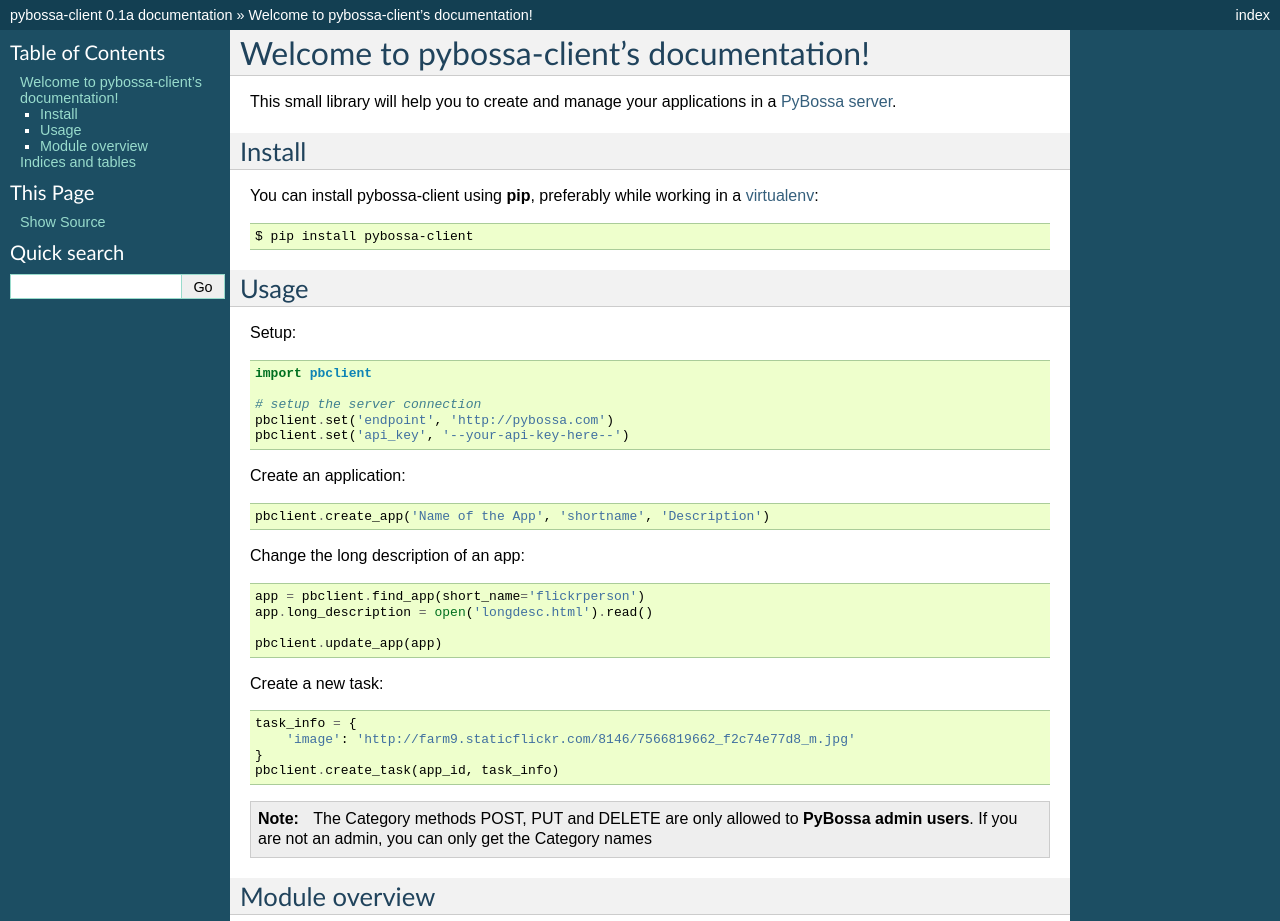
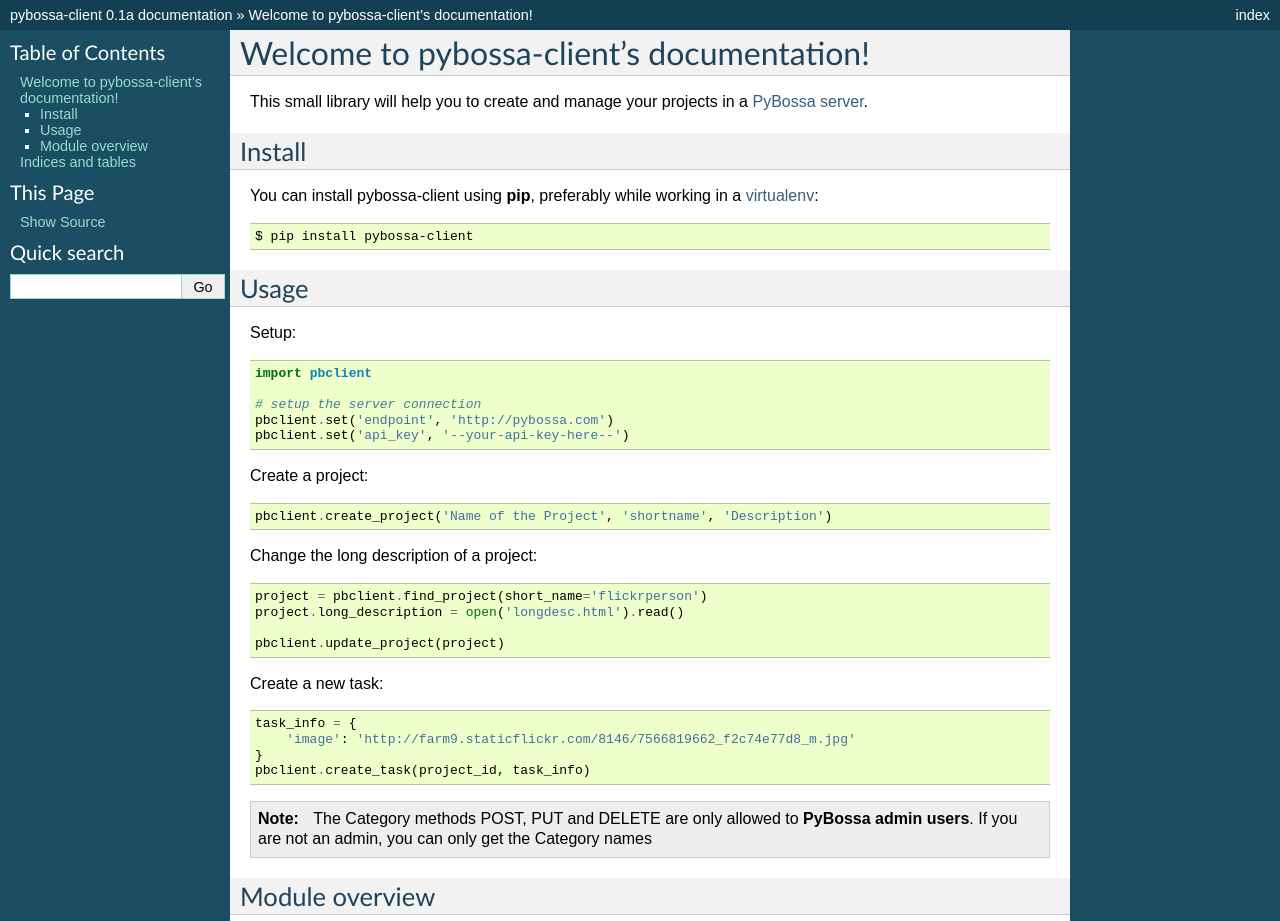
Before and after one commit to Scifabric/pybossa-client, a Sphinx documentation site: the page built from docs/index.rst, in a window 1280 px wide, cut to the strip 0-921 px from the top of the page. Built offline with Sphinx 7.4.7, drawn with Linux system fonts in a browser that asks for light colours.

Commit message:
Rename app->project in docs

```diff
--- a/docs/index.rst
+++ b/docs/index.rst
@@ -6,7 +6,7 @@
 Welcome to pybossa-client's documentation!
 ==========================================
 
-This small library will help you to create and manage your applications in
+This small library will help you to create and manage your projects in
 a `PyBossa server <http://pybossa.com>`_.
 
 Install
@@ -28,23 +28,23 @@
     pbclient.set('endpoint', 'http://pybossa.com')
     pbclient.set('api_key', '--your-api-key-here--')
 
-Create an application::
+Create a project::
 
-    pbclient.create_app('Name of the App', 'shortname', 'Description')
+    pbclient.create_project('Name of the Project', 'shortname', 'Description')
 
-Change the long description of an app::
+Change the long description of a project::
 
-    app = pbclient.find_app(short_name='flickrperson')
-    app.long_description = open('longdesc.html').read()
+    project = pbclient.find_project(short_name='flickrperson')
+    project.long_description = open('longdesc.html').read()
 
-    pbclient.update_app(app)
+    pbclient.update_project(project)
 
 Create a new task::
 
     task_info = {
         'image': 'http://farm9.staticflickr.com/8146/7566819662_f2c74e77d8_m.jpg'
     }
-    pbclient.create_task(app_id, task_info)
+    pbclient.create_task(project_id, task_info)
 
 .. note::
     The Category methods POST, PUT and DELETE are only allowed to **PyBossa
```
